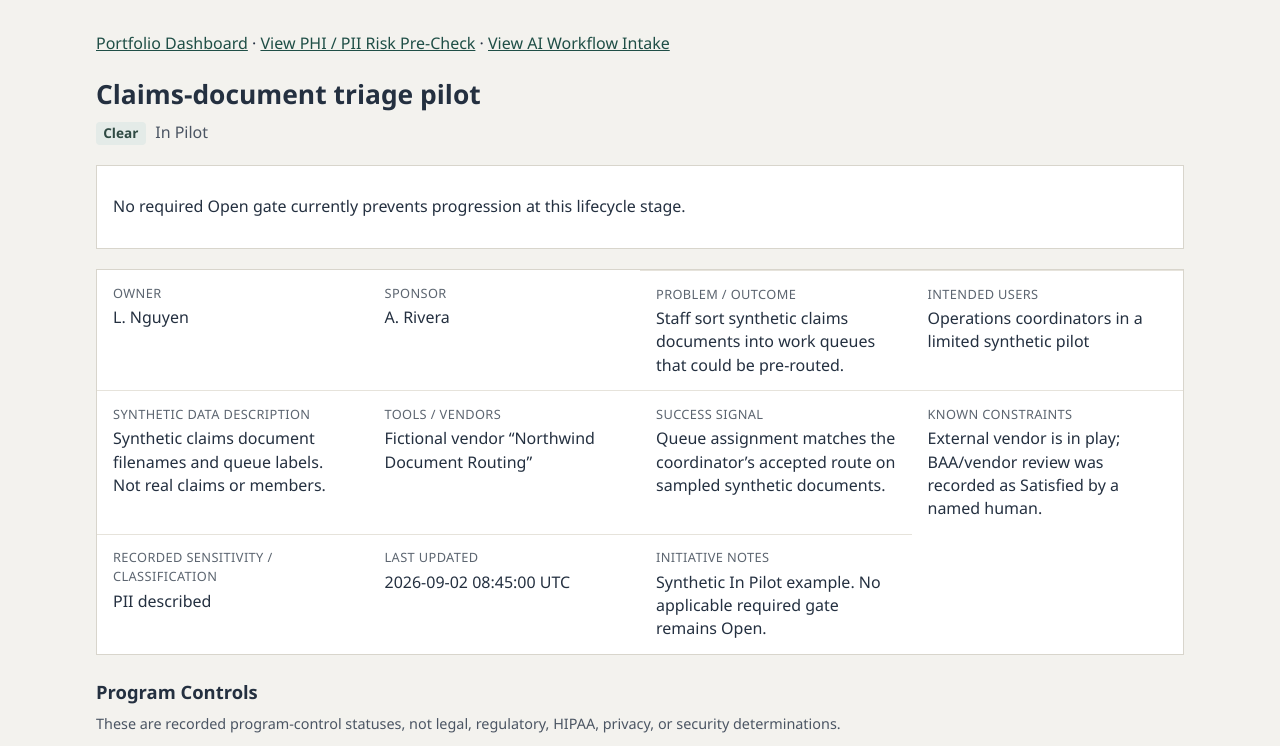
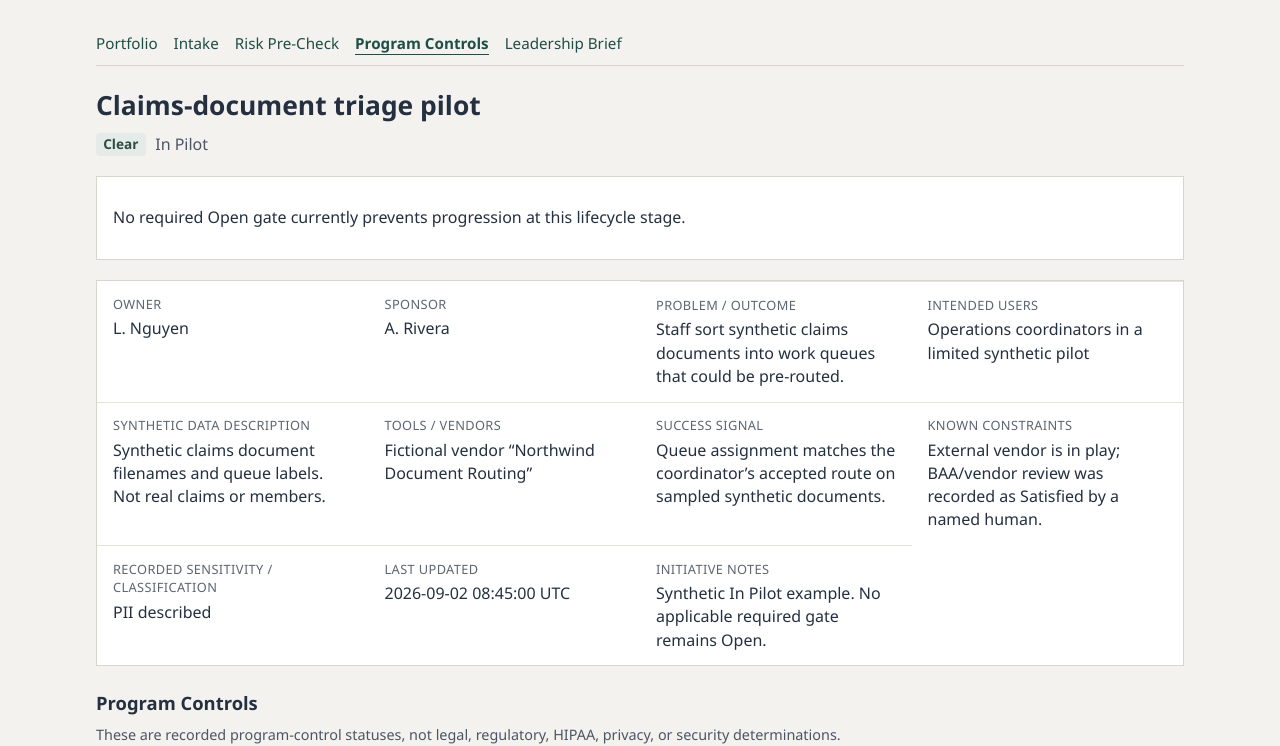
Before and after one commit to Hanzo9L/ai-program-control-workbench, a SvelteKit app: page /initiatives/syn-claims-document-triage in a window 1280 px wide. Shown: the top 746 px of the page. Built offline with nearby package versions, Linux system fonts and the light colour scheme.

Commit message:
Add validated shared application navigation

```diff
--- /dev/null
+++ b/src/lib/components/AppNav.svelte
@@ -0,0 +1,93 @@
+<script lang="ts">
+	type NavActive =
+		| 'overview'
+		| 'portfolio'
+		| 'leadership'
+		| 'intake'
+		| 'risk-precheck'
+		| 'program-controls';
+
+	let {
+		initiativeId = null,
+		active = 'overview'
+	}: {
+		initiativeId?: string | null;
+		active?: NavActive;
+	} = $props();
+
+	function isActive(item: NavActive) {
+		return active === item;
+	}
+
+	function current(item: NavActive) {
+		return isActive(item) ? 'page' : undefined;
+	}
+</script>
+
+<nav class="app-nav" aria-label="Application">
+	{#if initiativeId}
+		<a
+			href="/#portfolio-dashboard"
+			class:active={isActive('portfolio')}
+			aria-current={current('portfolio')}>Portfolio</a
+		>
+		<a
+			href="/initiatives/{initiativeId}/intake"
+			class:active={isActive('intake')}
+			aria-current={current('intake')}>Intake</a
+		>
+		<a
+			href="/initiatives/{initiativeId}/risk-precheck"
+			class:active={isActive('risk-precheck')}
+			aria-current={current('risk-precheck')}>Risk Pre-Check</a
+		>
+		<a
+			href="/initiatives/{initiativeId}"
+			class:active={isActive('program-controls')}
+			aria-current={current('program-controls')}>Program Controls</a
+		>
+		<a
+			href="/leadership-brief"
+			class:active={isActive('leadership')}
+			aria-current={current('leadership')}>Leadership Brief</a
+		>
+	{:else}
+		<a href="/" class:active={isActive('overview')} aria-current={current('overview')}>Overview</a>
+		<a
+			href="/#portfolio-dashboard"
+			class:active={isActive('portfolio')}
+			aria-current={current('portfolio')}>Portfolio</a
+		>
+		<a
+			href="/leadership-brief"
+			class:active={isActive('leadership')}
+			aria-current={current('leadership')}>Leadership Brief</a
+		>
+	{/if}
+</nav>
+
+<style>
+	.app-nav {
+		display: flex;
+		flex-wrap: wrap;
+		gap: 0.35rem 1rem;
+		margin: 0 0 1.25rem;
+		padding: 0 0 0.65rem;
+		border-bottom: 1px solid #d8d5cc;
+		font-size: 0.95rem;
+	}
+
+	.app-nav a {
+		color: #1f4e46;
+		text-decoration: none;
+	}
+
+	.app-nav a:hover {
+		text-decoration: underline;
+	}
+
+	.app-nav a.active {
+		font-weight: 650;
+		border-bottom: 1px solid #1f4e46;
+	}
+</style>
--- a/src/routes/+page.svelte
+++ b/src/routes/+page.svelte
@@ -1,4 +1,5 @@
 <script lang="ts">
+	import AppNav from '$lib/components/AppNav.svelte';
 	import { SYNTHETIC_INITIATIVES } from '$lib/domain/fixtures';
 	import type { Initiative } from '$lib/domain/types';
 
@@ -30,9 +31,7 @@
 </svelte:head>
 
 <main class="page">
-	<p class="nav">
-		<a href="/leadership-brief">Leadership Brief</a>
-	</p>
+	<AppNav active="overview" />
 
 	<section class="orientation" aria-label="Demo orientation and data guide">
 		<header class="header">
@@ -348,11 +347,6 @@
 		padding: 2rem 1.25rem 3rem;
 	}
 
-	.nav {
-		margin: 0 0 1.25rem;
-	}
-
-	.nav a,
 	.orientation a,
 	th a {
 		color: #1f4e46;
--- a/src/routes/initiatives/[id]/+page.svelte
+++ b/src/routes/initiatives/[id]/+page.svelte
@@ -1,4 +1,5 @@
 <script lang="ts">
+	import AppNav from '$lib/components/AppNav.svelte';
 	import type { Initiative } from '$lib/domain/types';
 
 	let { data }: { data: { initiative: Initiative } } = $props();
@@ -20,13 +21,7 @@
 </svelte:head>
 
 <main class="page">
-	<p class="nav">
-		<a href="/">Portfolio Dashboard</a>
-		{' · '}
-		<a href="/initiatives/{initiative.id}/risk-precheck">View PHI / PII Risk Pre-Check</a>
-		{' · '}
-		<a href="/initiatives/{initiative.id}/intake">View AI Workflow Intake</a>
-	</p>
+	<AppNav initiativeId={initiative.id} active="program-controls" />
 
 	<header class="header">
 		<h1 data-initiative-name>{initiative.name}</h1>
@@ -191,23 +186,11 @@
 		padding: 2rem 1.25rem 3rem;
 	}
 
-	.nav {
-		margin: 0 0 1.25rem;
-	}
-
-	.nav a,
-	.header h1 {
-		color: inherit;
-	}
-
-	.nav a {
-		color: #1f4e46;
-	}
-
 	.header h1 {
 		margin: 0 0 0.5rem;
 		font-size: 1.65rem;
 		font-weight: 650;
+		color: inherit;
 	}
 
 	.meta {
--- a/src/routes/initiatives/[id]/intake/+page.svelte
+++ b/src/routes/initiatives/[id]/intake/+page.svelte
@@ -1,4 +1,5 @@
 <script lang="ts">
+	import AppNav from '$lib/components/AppNav.svelte';
 	import { PRE_RISK_REVIEW_STATES } from '$lib/domain/constants';
 	import type { Initiative } from '$lib/domain/types';
 
@@ -78,11 +79,7 @@
 </svelte:head>
 
 <main class="page">
-	<p class="nav">
-		<a href="/">Portfolio Dashboard</a>
-		{' · '}
-		<a href="/initiatives/{initiative.id}">Initiative detail</a>
-	</p>
+	<AppNav initiativeId={initiative.id} active="intake" />
 
 	<header class="header">
 		<p class="eyebrow">AI Workflow Intake</p>
@@ -286,14 +283,6 @@
 		padding: 2rem 1.25rem 3rem;
 	}
 
-	.nav {
-		margin: 0 0 1.25rem;
-	}
-
-	.nav a {
-		color: #1f4e46;
-	}
-
 	.eyebrow {
 		margin: 0 0 0.35rem;
 		font-size: 0.8rem;
--- a/src/routes/initiatives/[id]/risk-precheck/+page.svelte
+++ b/src/routes/initiatives/[id]/risk-precheck/+page.svelte
@@ -1,4 +1,5 @@
 <script lang="ts">
+	import AppNav from '$lib/components/AppNav.svelte';
 	import { PRE_RISK_REVIEW_STATES } from '$lib/domain/constants';
 	import type { Initiative } from '$lib/domain/types';
 
@@ -30,11 +31,7 @@
 </svelte:head>
 
 <main class="page">
-	<p class="nav">
-		<a href="/">Portfolio Dashboard</a>
-		{' · '}
-		<a href="/initiatives/{initiative.id}">Initiative detail</a>
-	</p>
+	<AppNav initiativeId={initiative.id} active="risk-precheck" />
 
 	<header class="header">
 		<p class="eyebrow">PHI / PII Risk Pre-Check</p>
@@ -207,14 +204,6 @@
 		padding: 2rem 1.25rem 3rem;
 	}
 
-	.nav {
-		margin: 0 0 1.25rem;
-	}
-
-	.nav a {
-		color: #1f4e46;
-	}
-
 	.eyebrow {
 		margin: 0 0 0.35rem;
 		font-size: 0.8rem;
--- a/src/routes/leadership-brief/+page.svelte
+++ b/src/routes/leadership-brief/+page.svelte
@@ -1,4 +1,5 @@
 <script lang="ts">
+	import AppNav from '$lib/components/AppNav.svelte';
 	import { LIFECYCLE_STATES, PRE_RISK_REVIEW_STATES } from '$lib/domain/constants';
 	import { SYNTHETIC_INITIATIVES } from '$lib/domain/fixtures';
 	import type { Gate, Initiative, LifecycleState } from '$lib/domain/types';
@@ -78,9 +79,7 @@
 </svelte:head>
 
 <main class="page">
-	<p class="nav">
-		<a href="/">Portfolio Dashboard</a>
-	</p>
+	<AppNav active="leadership" />
 
 	<header class="header">
 		<h1>Leadership Brief</h1>
@@ -246,11 +245,6 @@
 		padding: 2rem 1.25rem 3rem;
 	}
 
-	.nav {
-		margin: 0 0 1.25rem;
-	}
-
-	.nav a,
 	a {
 		color: #1f4e46;
 	}
```
Also changed, not shown: 1 other file (tests, documents, lock files or other folders).
